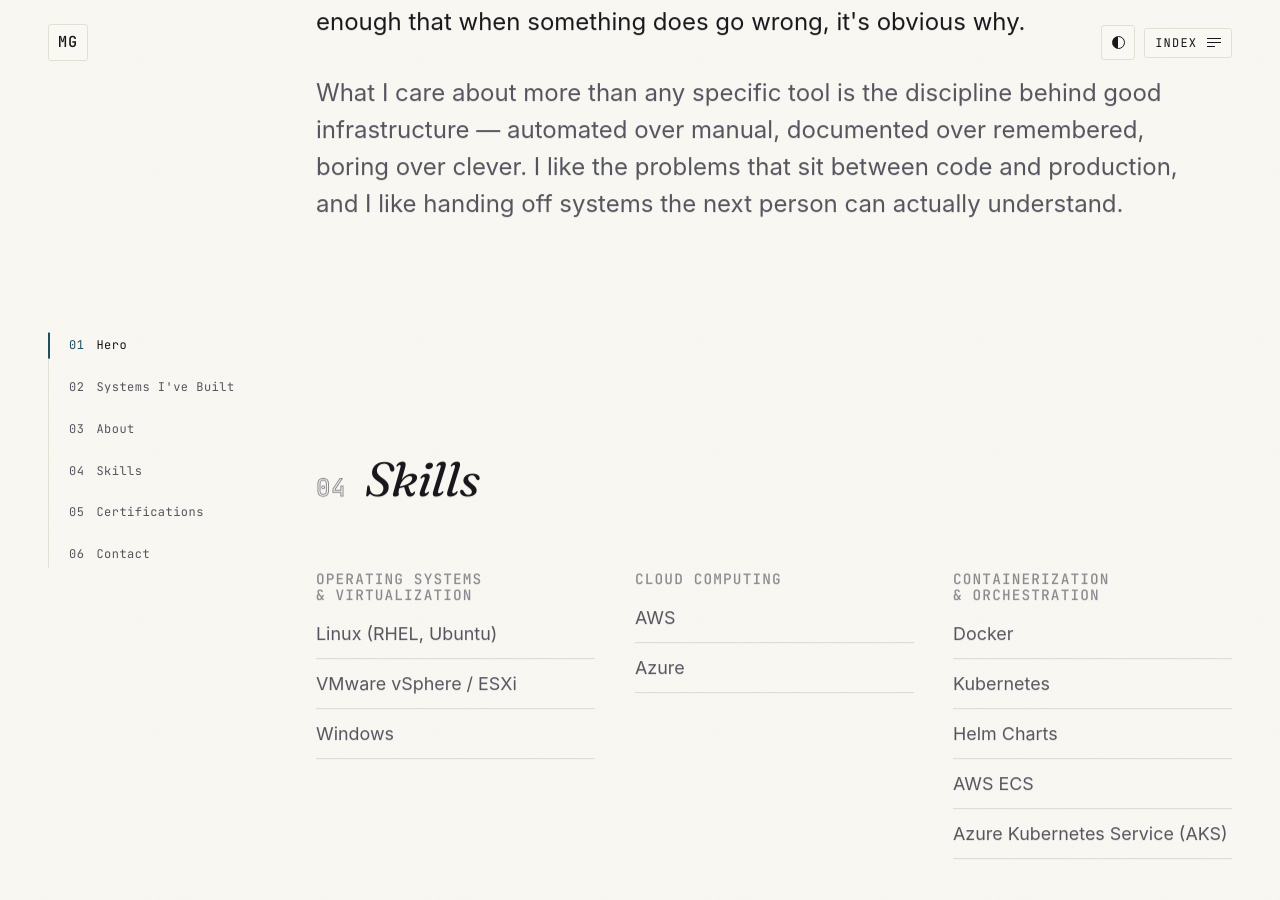
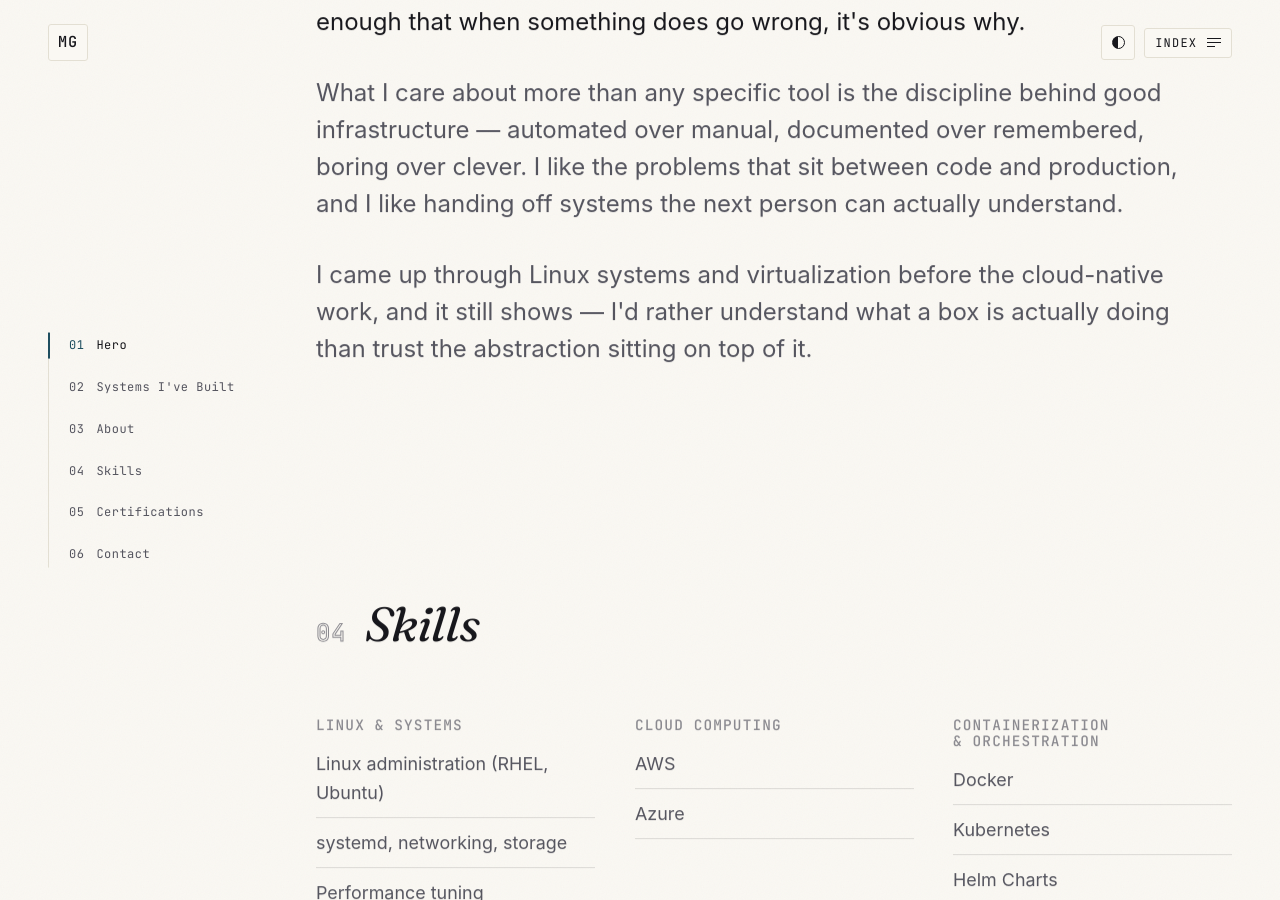
Before and after one commit to moatazgad/moatazgad.github.io, a Jekyll site: the page built from index.html, in a window 1280 px wide and 900 px high, scrolled down 3154 px. Built offline with Jekyll 4.4.1, drawn with Linux system fonts in a browser that asks for light colours; some web fonts are replaced; some of the changed text lies outside the part shown.

Commit message:
Weave Linux/systems depth into About and skills
- About: third paragraph on Linux systems / virtualization roots
- Skills: rename group to 'Linux & Systems' and expand (systemd,
  networking, storage, perf tuning, hardening, VMware, RHV, GPU/CUDA);
  add Terraform Cloud; drop Windows

```diff
--- a/_data/skills.yml
+++ b/_data/skills.yml
@@ -2,11 +2,15 @@
 #
 # Rendered on the homepage as grouped skill categories.
 
-- category: "Operating Systems & Virtualization"
+- category: "Linux & Systems"
   items:
-    - "Linux (RHEL, Ubuntu)"
+    - "Linux administration (RHEL, Ubuntu)"
+    - "systemd, networking, storage"
+    - "Performance tuning"
+    - "Patching & hardening"
     - "VMware vSphere / ESXi"
-    - "Windows"
+    - "Red Hat Virtualization (RHV)"
+    - "GPU compute (CUDA)"
 
 - category: "Cloud Computing"
   items:
@@ -32,6 +36,7 @@
 - category: "Infrastructure as Code"
   items:
     - "Terraform"
+    - "Terraform Cloud"
 
 - category: "Configuration Management"
   items:
--- a/index.html
+++ b/index.html
@@ -127,6 +127,11 @@ layout: default
       code and production, and I like handing off systems the next person
       can actually understand.
     </p>
+    <p>
+      I came up through Linux systems and virtualization before the
+      cloud-native work, and it still shows — I'd rather understand what a
+      box is actually doing than trust the abstraction sitting on top of it.
+    </p>
   </div>
 </section>
 
```
